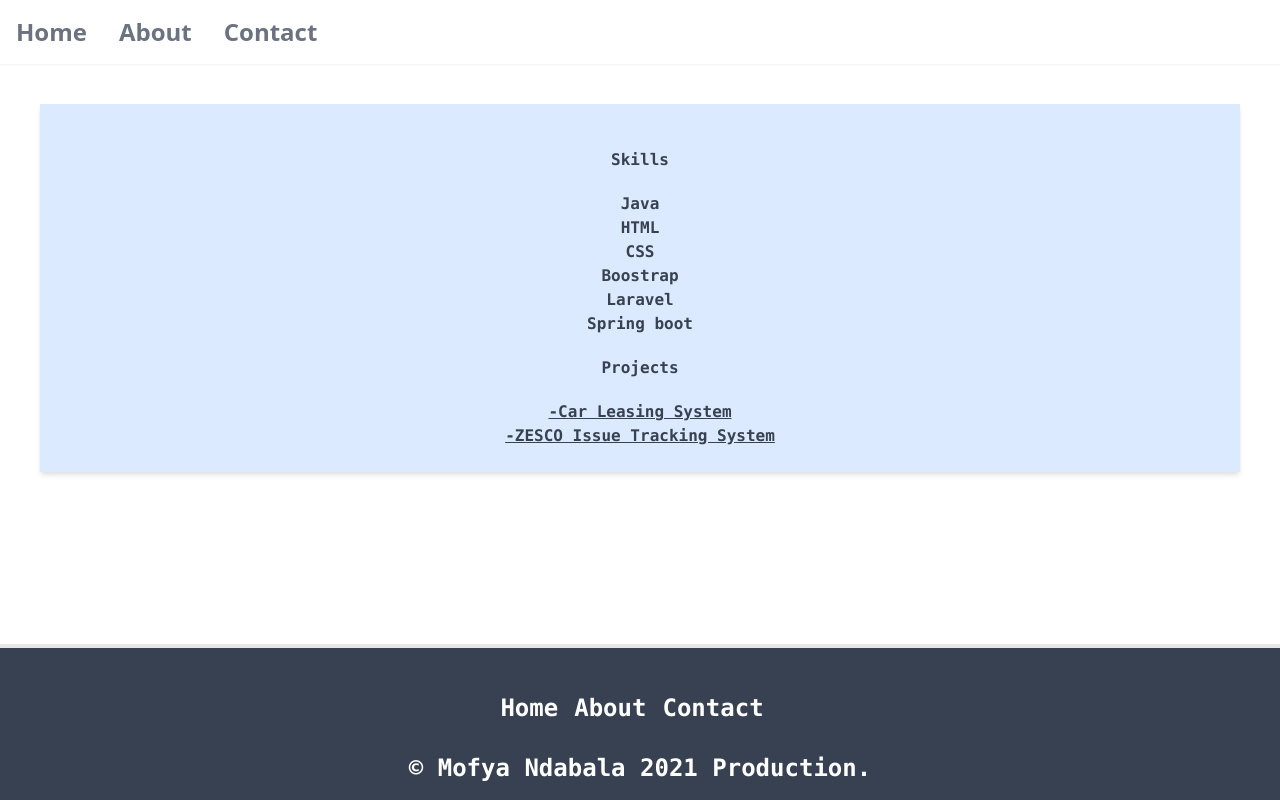
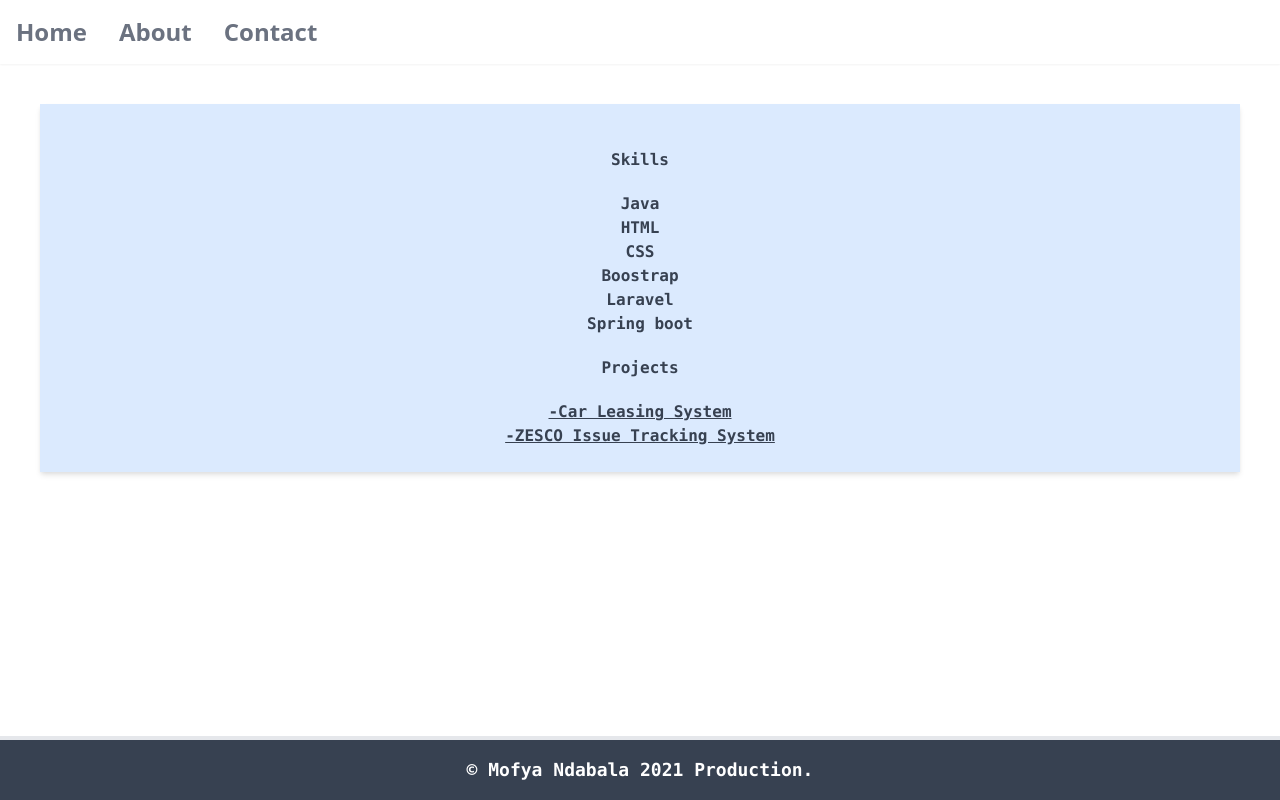
Before and after one commit to HoodLegend/porfoliowebsite, a React (Create React App) app: page /Skills in a window 1280 px wide. Built offline with nearby package versions, Linux system fonts and the light colour scheme.

Commit message:
initial release

```diff
--- a/src/components/Footer.jsx
+++ b/src/components/Footer.jsx
@@ -21,14 +21,8 @@ function Footer () {
             font-mono
             text-center
             p-4
-            lg:text-2xl sm:text-lg md:text-xl
             shadow-sm
              ">
-              <div className="my-5 py-2 font-bold relative">
-                <a className="pr-4 hover:text-gray-900" href="/" >Home</a>
-                <a className="pr-4 hover:text-gray-900" href="/About">About</a>
-                <a className="pr-4 hover:text-gray-900" href="/Contact">Contact</a>
-            </div>
             &copy; Mofya Ndabala <span>{ getYear() }</span> Production.
 
               </footer>
```
